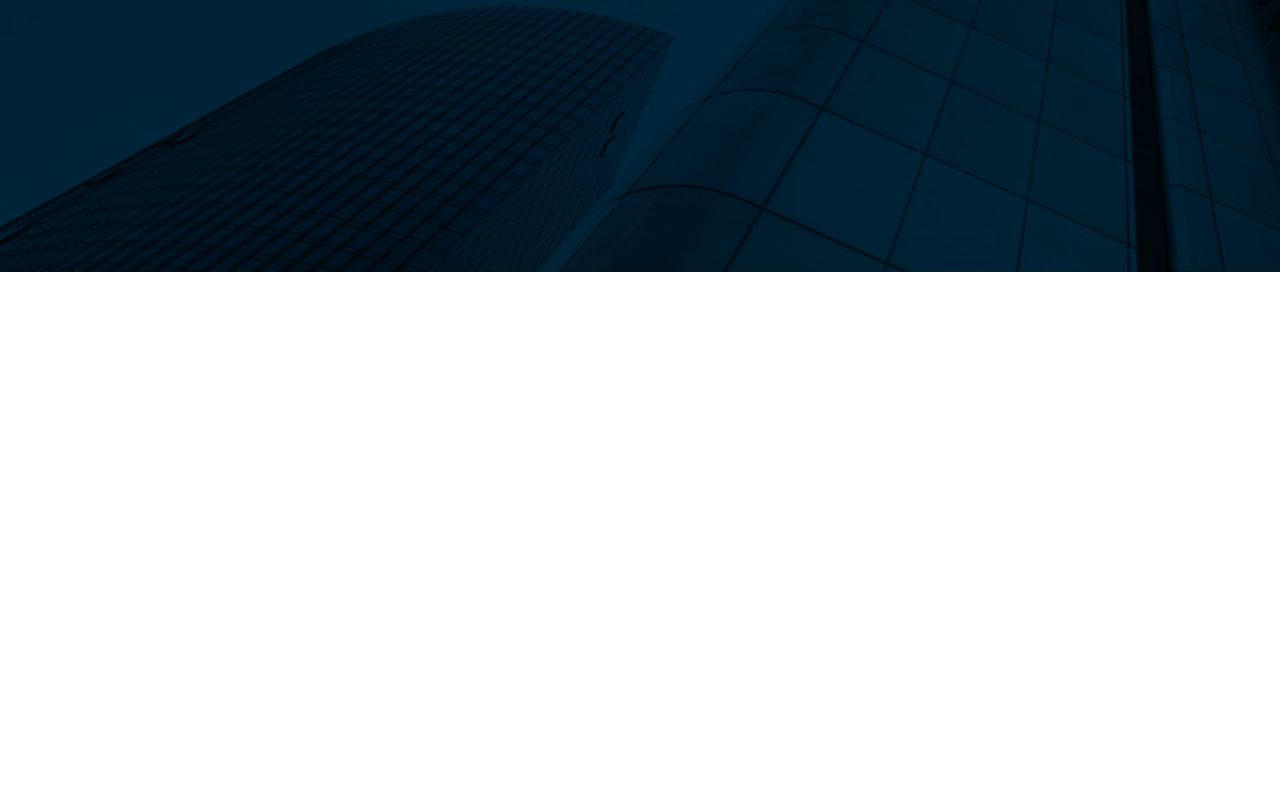
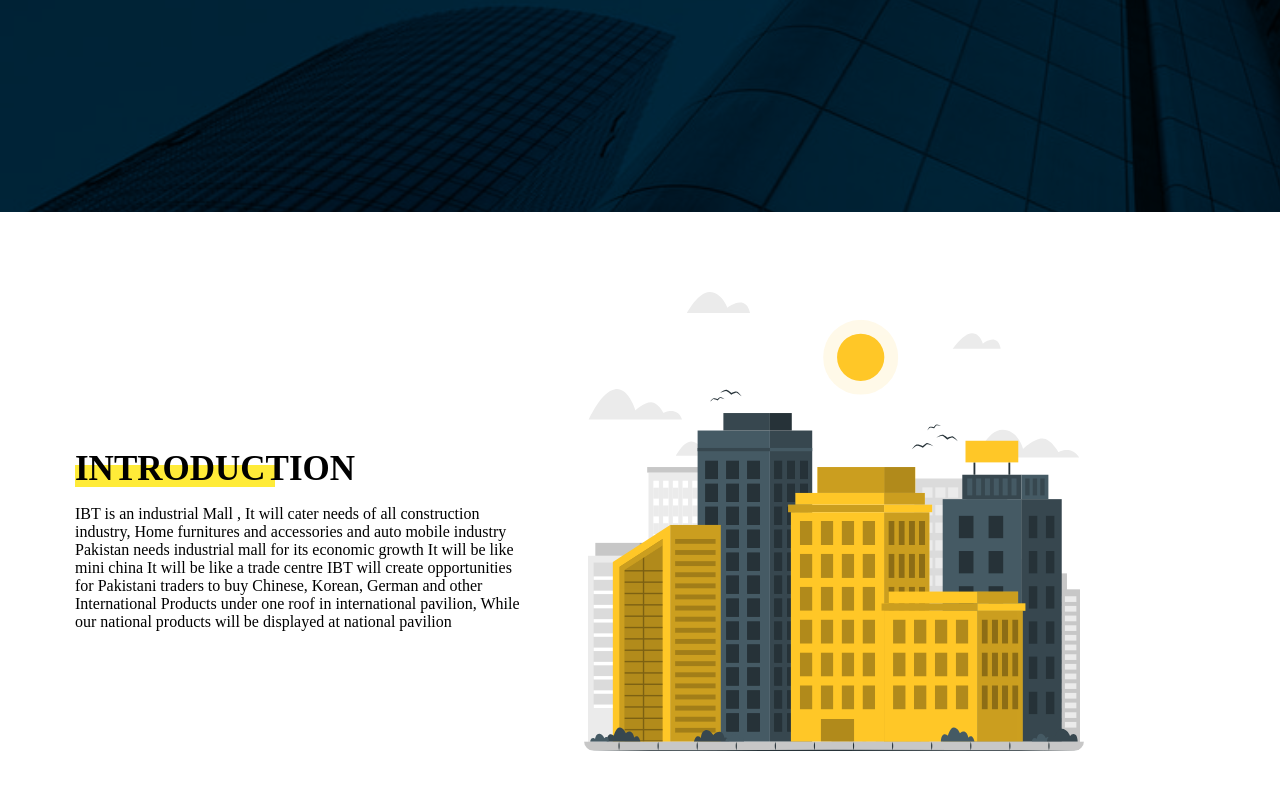
Before and after one commit to abrarkhalidofficial/IBT-PAKISTAN, a plain HTML site: page ibt.html in a window 1280 px wide. Shown: the part 428-1233 px from the top of the page. Before the commit the page ends 800 px from the top, so only its background shows below. Drawn offline with Linux system fonts and the light colour scheme.

Commit message:
about_us

```diff
--- a/ibt.html
+++ b/ibt.html
@@ -1,5 +1,6 @@
 <!DOCTYPE html>
 <html lang="en">
+
 <head>
   <meta charset="UTF-8" />
   <meta http-equiv="X-UA-Compatible" content="IE=edge" />
@@ -7,6 +8,7 @@
   <title>IBT PAK</title>
   <link rel="stylesheet" href="style.css" />
 </head>
+
 <body>
   <section class="container">
     <div class="navbar">
@@ -30,7 +32,7 @@
       </div>
 
       <div class="contect__header">
-          <div class="contect__header__line_one"><span class="span__header">IBL</span>  Pakistan</div>
+        <div class="contect__header__line_one"><span class="span__header">IBL</span> Pakistan</div>
         <div class="contect__header__line_two">
           Pakistan's Largest Business Tower
         </div>
@@ -38,11 +40,35 @@
     </div>
   </section>
 
+  <section class="Intro__about_us">
+    <div class="About_us_section">
+      <div class="About__left__section">
+        <span class="span__About__us"></span>
+        <h1>INTRODUCTION</h1>
+
+        <div class="About_us__pra">
+
+          <p>
+            IBT is an industrial Mall , It will cater needs of all construction industry, Home furnitures and
+            accessories and auto mobile industry Pakistan needs industrial mall for its economic growth It will be like
+            mini china It will be like a trade centre IBT will create opportunities for Pakistani traders to buy
+            Chinese, Korean, German and other International Products under one roof in international pavilion, While our
+            national products will be displayed at national pavilion
+          </p>
+        </div>
+      </div>
+      <div class="About__us__pic">
+        <img src="./image/Group 2550.svg " alt="" />
+      </div>
+    </div>
+  </section>
 
 
+ <section class="Com">
 
-
+ </section>
 
 
 </body>
+
 </html>
--- a/style.css
+++ b/style.css
@@ -22,7 +22,7 @@
   /* background-position: center; */
   /* background-size: cover; */
   width: 100%;
-  height: 700px;
+  height: 640px;
 
 
 
@@ -54,7 +54,7 @@
 .navbar__logo__content::before {
   position: absolute;
   content: "";
-  background-color: yellow;
+  background-color: #FFEB38;
   width: 200px;
   height: 35px;
   top: 0;
@@ -76,7 +76,7 @@
   font-size: 20px;
 }
 .navbar_contant:hover {
-  background-color: yellow;
+  background-color: #FFEB38;
   color: black;
   padding-top: 3em;
   padding-right: 1em;
@@ -121,8 +121,87 @@
 
 
 }
-@media (max-width:1150px){
-  .navbar__main{
+.Intro__about_us{
+width: 100%;
+display: flex;
+justify-content: space-between;
+padding-top: 5em;
 
-  }
 }
+
+
+.about_title h1{
+  /* font-size: 50px; */
+
+}
+
+.about_title_pra{
+top: 0;
+left: 0;
+padding-top: 90px;
+width: 100%;
+margin: 0 auto;
+position: absolute;
+}
+
+ .About_us_section{
+  /* width: 70%; */
+   margin: auto;
+   display: flex;
+   width: 1130px;
+   max-width: 95%;
+   /* flex-wrap: wrap; */
+   justify-content: space-around;
+   /* align-items: center; */
+   /* text-align: center; */
+   margin-bottom: 50px;
+
+}
+.About__left__section {
+  flex-basis: 40%;
+  text-align: left;
+  padding-top: 8em;
+  /* background-color:#72217e ; */
+}
+.About__us__pic{
+  flex-basis: 50%;
+  margin: auto;
+}
+.About__us__pic img{
+  width: 100%;
+  width: 500px;
+
+  border-radius: 10px;
+}
+.About__left__section h1{
+
+  text-align: left;
+  font-weight: bold;
+  margin-bottom: 10px;
+  /* font-weight: 10px; */
+  font-size: 35px;
+  color: black;
+}
+
+
+
+
+.about img{
+  height: auto;
+  /* width: 430px; */
+  border-radius: 10px;
+
+  /* border-radius: 10vh; */
+}
+
+.span__About__us{
+  position: absolute;
+  content: "";
+  background-color: #FFEB38;
+  width: 200px;
+  height: 22px;
+ z-index: -1;
+  /* top: 140%; */
+  margin-top: 45px;
+  max-width: 1440px;
+}
```
Also changed, not shown: image/Group 2550.svg (added). Lines whose indentation alone changed are shown as unchanged.
